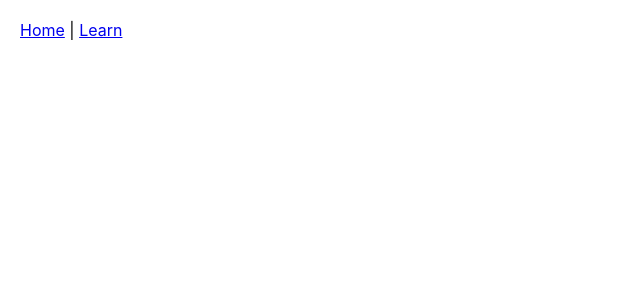
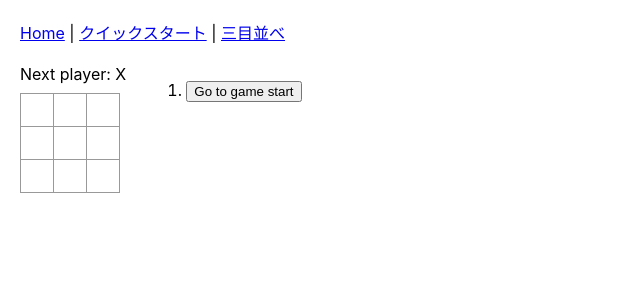
Before and after one commit to ayaoriko/react-tutorial, a React (Create React App) app: page /tic-tac-toe in a window 1280 px wide. Before the commit this address had no page. Shown: the top 300 px of the page, without its empty margins (0-640 px from the left). Built offline with nearby package versions, Linux system fonts and the light colour scheme.

Commit message:
ページの整理し直し

```diff
--- a/src/App.js
+++ b/src/App.js
@@ -2,8 +2,9 @@ import './App.scss';
 // ページャーの追加
 import { Routes, Route, Link } from 'react-router-dom';
 
-import Home from './pages/Home';
-import Learn from './pages/Learn';
+import QuickStart from './pages/Home';
+import TicTacToe from './pages/TicTacToe';
+import Top from './pages/Top';
 
 function App() {
   return (
@@ -11,13 +12,15 @@ function App() {
       {/* Link は「ブラウザをリロードしないリンク」 */}
       <nav style={{ padding: 20 }}>
         <Link to="/">Home</Link> |{" "}
-        <Link to="/learn">Learn</Link>
+        <Link to="/quick-start">クイックスタート</Link> |{" "}
+        <Link to="/tic-tac-toe">三目並べ</Link>
       </nav>
       {/* Routes と Route で「道と出口」を決める */}
       <main className="main">
         <Routes>
-          <Route path="/" element={<Home />} />
-          <Route path="/learn" element={<Learn />} />
+          <Route path="/" element={<Top />} />
+          <Route path="/quick-start" element={<QuickStart />} />
+          <Route path="/tic-tac-toe" element={<TicTacToe />} />
         </Routes>
       </main>
     </>
--- a/src/App.scss
+++ b/src/App.scss
@@ -46,6 +46,7 @@
 }
 /** learn.js **/
 .square {
+  cursor: pointer;
   background: #fff;
   border: 1px solid #999;
   float: left;
--- /dev/null
+++ b/src/pages/Top.js
@@ -0,0 +1,6 @@
+function Top() {
+    return (
+    <p>こんにちは。<a href="https://ja.react.dev/" target="blank">公式サイトのチュートリアル</a>を参考に、Reactの練習用のアプリを作成しました。</p>
+  );
+}
+export default Top;
```
Also changed, not shown: src/pages/TicTacToe.js (indentation only).
